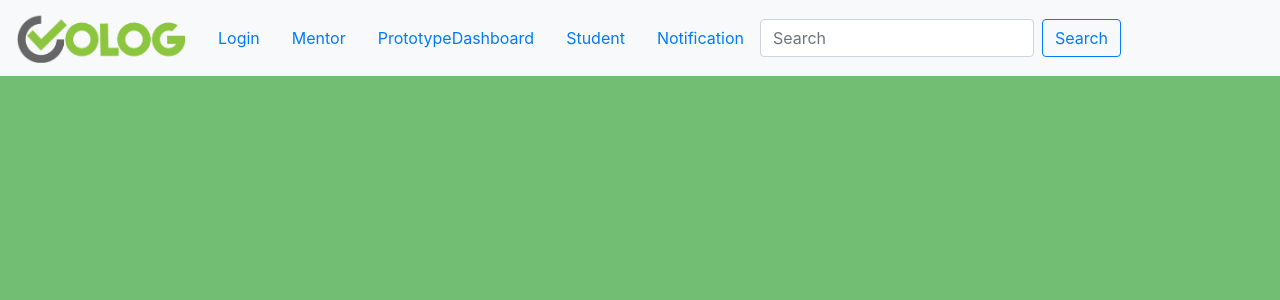
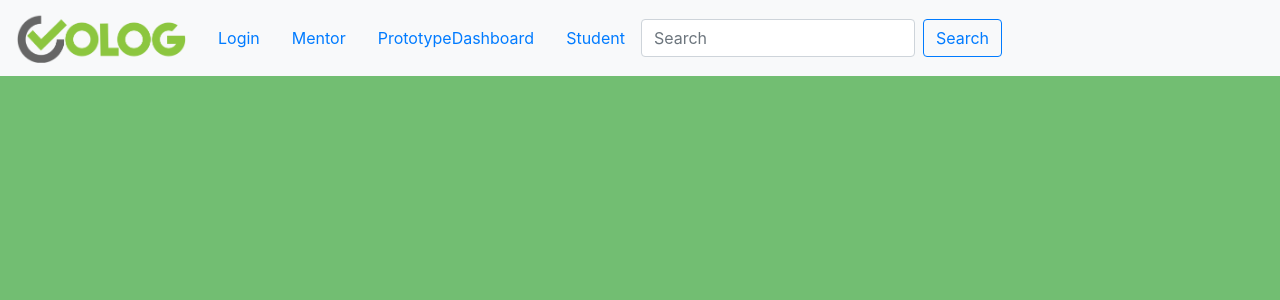
Before and after one commit to DrewUniversityCS/Volog, a React app in the folder frontend/: page /app/mentor in a window 1280 px wide. Shown: the top 300 px of the page. Built offline with nearby package versions, Linux system fonts and the light colour scheme; the HTML template or start-up script is replaced by a standard one.

Commit message:
frontend  mentorDash

```diff
--- a/frontend/src/App.js
+++ b/frontend/src/App.js
@@ -8,7 +8,6 @@ import PrototypeDashboard from "./pages/PrototypeDashboard";
 import MentorDashboard from "./pages/MentorDashboard";
 import StudentDashboard from "./pages/StudentDashboard";
 import LoginPage from "./pages/LoginPage";
-import NotificationPage from "./pages/NotificationPage";
 
 
 
@@ -31,9 +30,6 @@ const App = () => {
                     <Route path="/dashboard">
                         <PrototypeDashboard/>
                     </Route>
-                    <Route path="/notification">
-                        <PrototypeDashboard/>
-                    </Route>
                 </Switch>
             </div>
         </Router>
--- a/frontend/src/components/elements/NavBar.js
+++ b/frontend/src/components/elements/NavBar.js
@@ -30,9 +30,6 @@ class NavBar extends React.Component {
                 <NavItem eventkey={1} href="/student">
                   <Nav.Link as={Link} to="/student" >Student</Nav.Link>
                 </NavItem>
-                <NavItem eventkey={1} href="/notification">
-                  <Nav.Link as={Link} to="/notification" >Notification</Nav.Link>
-                </NavItem>
                 <Form inline>
                   <FormControl type="text" placeholder="Search" className="mr-sm-2" />
                   <Button variant="outline-primary">Search</Button>
--- a/frontend/src/pages/MentorDashboard.js
+++ b/frontend/src/pages/MentorDashboard.js
@@ -1,10 +1,14 @@
 import React from "react";
-import Card from 'react-bootstrap/Card'
-import Jumbotron from 'react-bootstrap/Jumbotron'
+import Card from 'react-bootstrap/Card';
+import Jumbotron from 'react-bootstrap/Jumbotron';
+import Button from 'react-bootstrap/Button';
+import Container from 'react-bootstrap/Container'
+
 
 class MentorDashboard extends React.Component {
     render(){
         return <div>
+            <Container>
             <Jumbotron>
               <h1>Hello, world!</h1>
               <p>
@@ -26,6 +30,7 @@ class MentorDashboard extends React.Component {
                 <Button variant="primary">Go somewhere</Button>
               </Card.Body>
             </Card>
+            </Container>
         </div>
     }
 }
```
